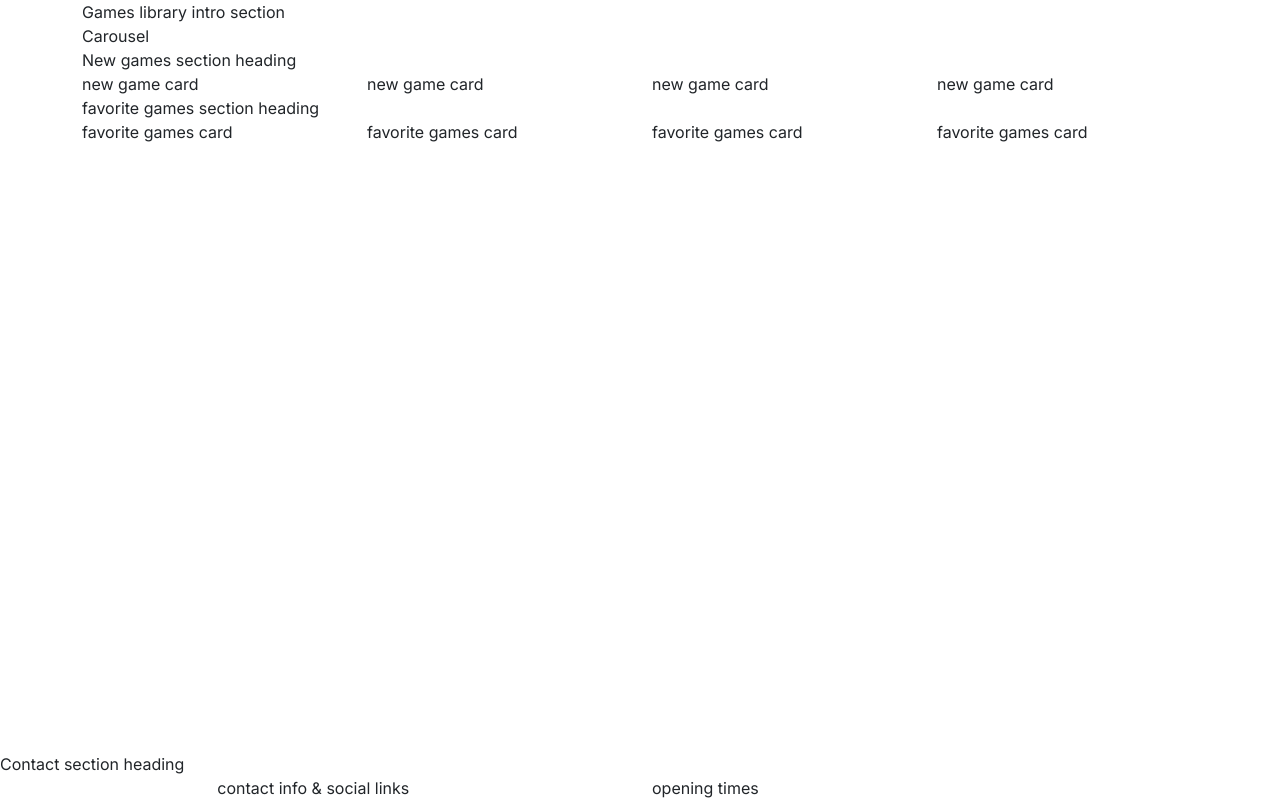
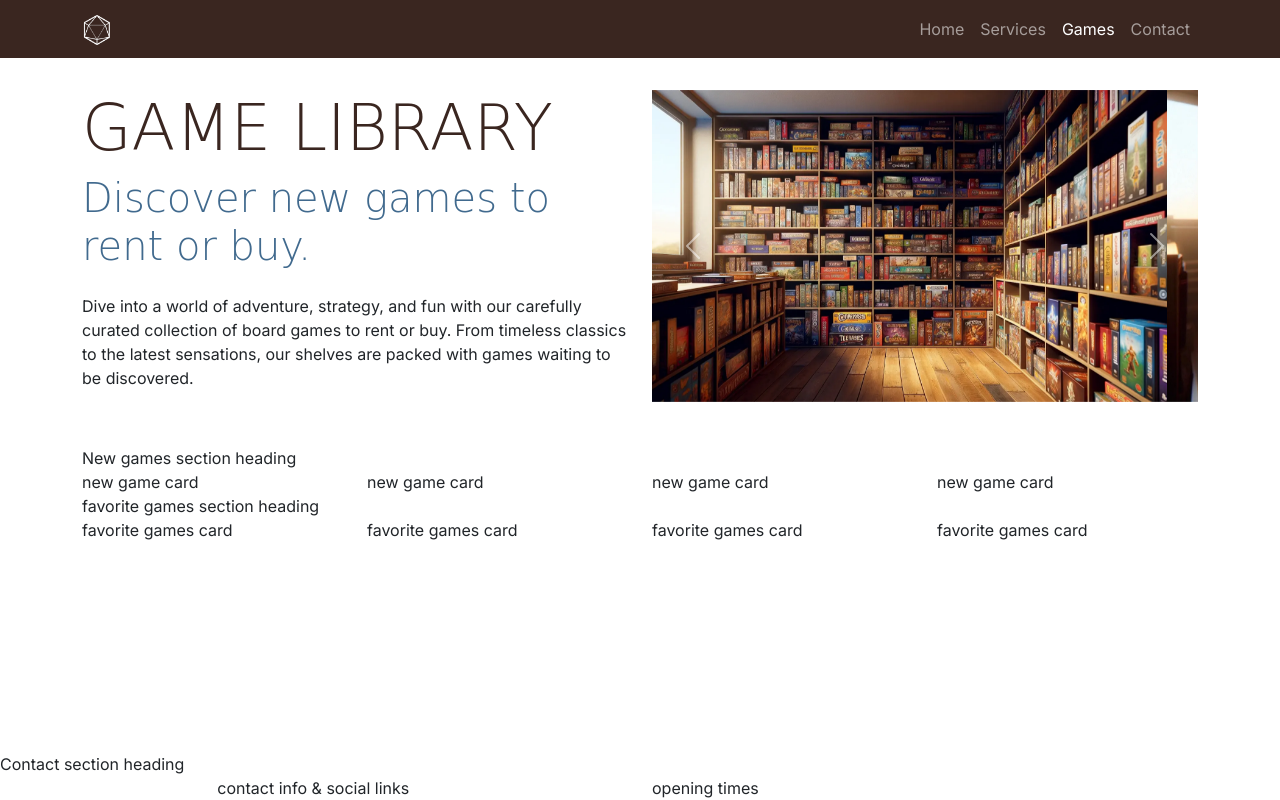
Before and after one commit to Darthspider360/Boardwalk-Games, a plain HTML site: page game-library.html in a window 1280 px wide. Drawn offline with nearby package versions, Linux system fonts and the light colour scheme; a web font is replaced by a local one.

Commit message:
added the navbar header and carousel

```diff
--- a/game-library.html
+++ b/game-library.html
@@ -24,13 +24,75 @@
 
 <body class="d-flex flex-column min-vh-100">
     <!-- Navigation -->
-    <div></div>
+    <nav id="navbar" class="navbar navbar-expand-lg" data-bs-theme="dark">
+        <div class="container">
+            <a class="navbar-brand" href="index.html">
+                <img src="assets/images/logo-sm-white.png" alt="Boardwalk Games Logo" class="logo"></a>
+            <button class="navbar-toggler" type="button" data-bs-toggle="collapse" data-bs-target="#navbarNav"
+                aria-controls="navbarNav" aria-expanded="false" aria-label="Toggle navigation">
+                <span class="navbar-toggler-icon"></span>
+            </button>
+            <div class="collapse navbar-collapse" id="navbarNav">
+                <ul class="navbar-nav ms-auto">
+                    <li class="nav-item">
+                        <a class="nav-link" href="index.html">Home</a>
+                    </li>
+                    <li class="nav-item">
+                        <a class="nav-link" href="#">Services</a>
+                    </li>
+                    <li class="nav-item">
+                        <a class="nav-link active" aria-current="page" href="game-library.html">Games</a>
+                    </li>
+                    <li class="nav-item">
+                        <a class="nav-link" href="#">Contact</a>
+                    </li>
+                </ul>
+            </div>
+        </div>
+    </nav>
 
-    <!-- header with carousel -->
-    <header class="container">
+    <!-- Header with carousel -->
+    <header id="header" class="container section">
         <div class="row">
-            <div class="col-12 col-xl6">Games library intro section</div>
-            <div class="col-12 col-xl6">Carousel</div>
+            <div class="col-12 col-xl-6 text-center text-xl-start">
+                <h1 class="display-3">Game Library</h1>
+                <p class="lead display-6 sub-heading-color">Discover new games to rent or buy.</p>
+                <p class="my-4">Dive into a world of adventure, strategy, and fun with our carefully curated collection
+                    of board games to rent or buy. From timeless classics to the latest sensations, our shelves are
+                    packed with games waiting to be discovered.</p>
+            </div>
+            <div class="col-12 col-xl-6">
+                <div id="carouselExampleAutoplaying" class="carousel slide" data-bs-ride="carousel">
+                    <div class="carousel-inner">
+                        <div class="carousel-item active">
+                            <img src="assets/images/game-library-carousel-1.webp" class="d-block w-100"
+                                alt="Bookshelves filled with boardgames">
+                        </div>
+                        <div class="carousel-item">
+                            <img src="assets/images/game-library-carousel-2.webp" class="d-block w-100"
+                                alt="Bookshelves filled with boardgames">
+                        </div>
+                        <div class="carousel-item">
+                            <img src="assets/images/game-library-carousel-3.webp" class="d-block w-100"
+                                alt="Bookshelves filled with boardgames, one man is browsing the shelves">
+                        </div>
+                        <div class="carousel-item">
+                            <img src="assets/images/game-library-carousel-4.webp" class="d-block w-100"
+                                alt="8 board games stacked on top of each other">
+                        </div>
+                    </div>
+                    <button class="carousel-control-prev" type="button" data-bs-target="#carouselExampleAutoplaying"
+                        data-bs-slide="prev">
+                        <span class="carousel-control-prev-icon" aria-hidden="true"></span>
+                        <span class="visually-hidden">Previous</span>
+                    </button>
+                    <button class="carousel-control-next" type="button" data-bs-target="#carouselExampleAutoplaying"
+                        data-bs-slide="next">
+                        <span class="carousel-control-next-icon" aria-hidden="true"></span>
+                        <span class="visually-hidden">Next</span>
+                    </button>
+                </div>
+            </div>
         </div>
     </header>
 
```
Also changed, not shown: index.html (+1 -0 lines).
